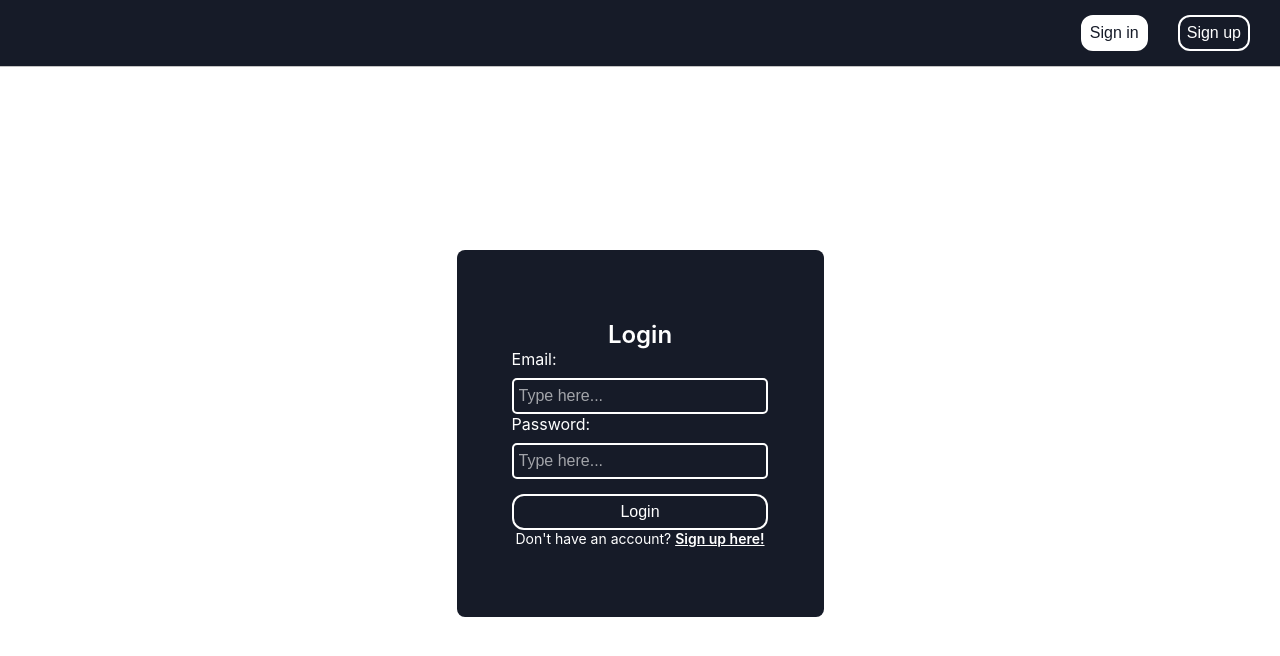
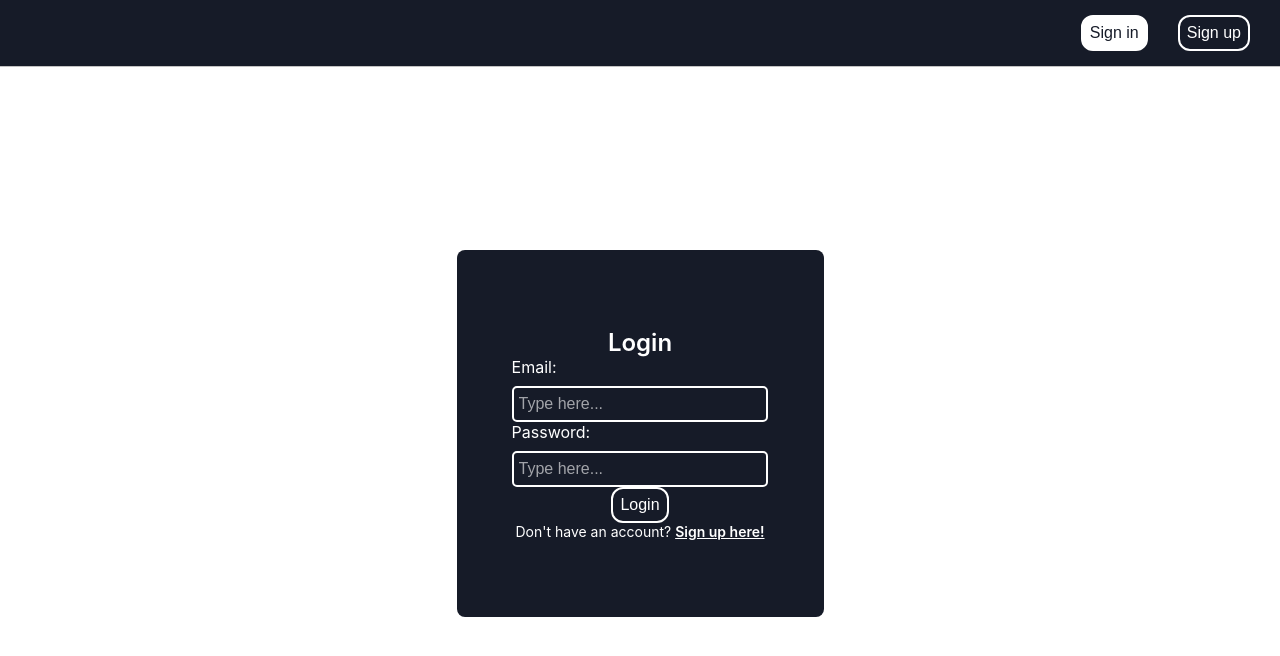
Before and after one commit to josefelippe45/react-crud-ts, a React (Create React App) app: page /login in a window 1280 px wide. Shown: the top 656 px of the page. Built offline with nearby package versions, Linux system fonts and the light colour scheme; no server answers.

Commit message:
feat: add jwt-decote to get user id

```diff
--- a/src/pages/Login/index.tsx
+++ b/src/pages/Login/index.tsx
@@ -1,6 +1,7 @@
 import Button from 'components/Button';
 import React, { FC, useState } from 'react';
 import Cookies from 'js-cookie';
+import jwt from 'jwt-decode';
 import api from 'services';
 import {
   Container,
@@ -18,17 +19,25 @@ const Login: FC = () => {
   const handleSubmit = async (e: any) => {
     e.preventDefault();
     setPassword('');
+
     try {
-      const token = await api.post('/login', {
+      const response = await api.post('/login', {
         email,
         password,
       });
-      const { token: authToken } = token.data;
-      token.status === 200 &&
-        Cookies.set('auth-token', authToken, {
+
+      const { token } = response.data;
+      const userId = jwt(token);
+
+      const state = {
+        userId,
+      };
+
+      response.status === 200 &&
+        Cookies.set('auth-token', token, {
           sameSite: 'strict',
         });
-      navigate.push('/home');
+      navigate.push('/home', state);
     } catch (error) {
       console.error(error);
       return alert('Please check your information');
@@ -39,7 +48,7 @@ const Login: FC = () => {
     <Container>
       <FormContainer>
         <h2>Login</h2>
-        <Form>
+        <Form onSubmit={handleSubmit}>
           <InputContainer>
             <label>Email: </label>
             <Input
@@ -60,8 +69,8 @@ const Login: FC = () => {
               onChange={(e) => setPassword(e.target.value)}
             />
           </InputContainer>
+          <Button outline text="Login" type="submit" />
         </Form>
-        <Button outline text="Login" onClick={handleSubmit} />
         <p>
           Don't have an account? <a href="/register">Sign up here!</a>
         </p>
```
